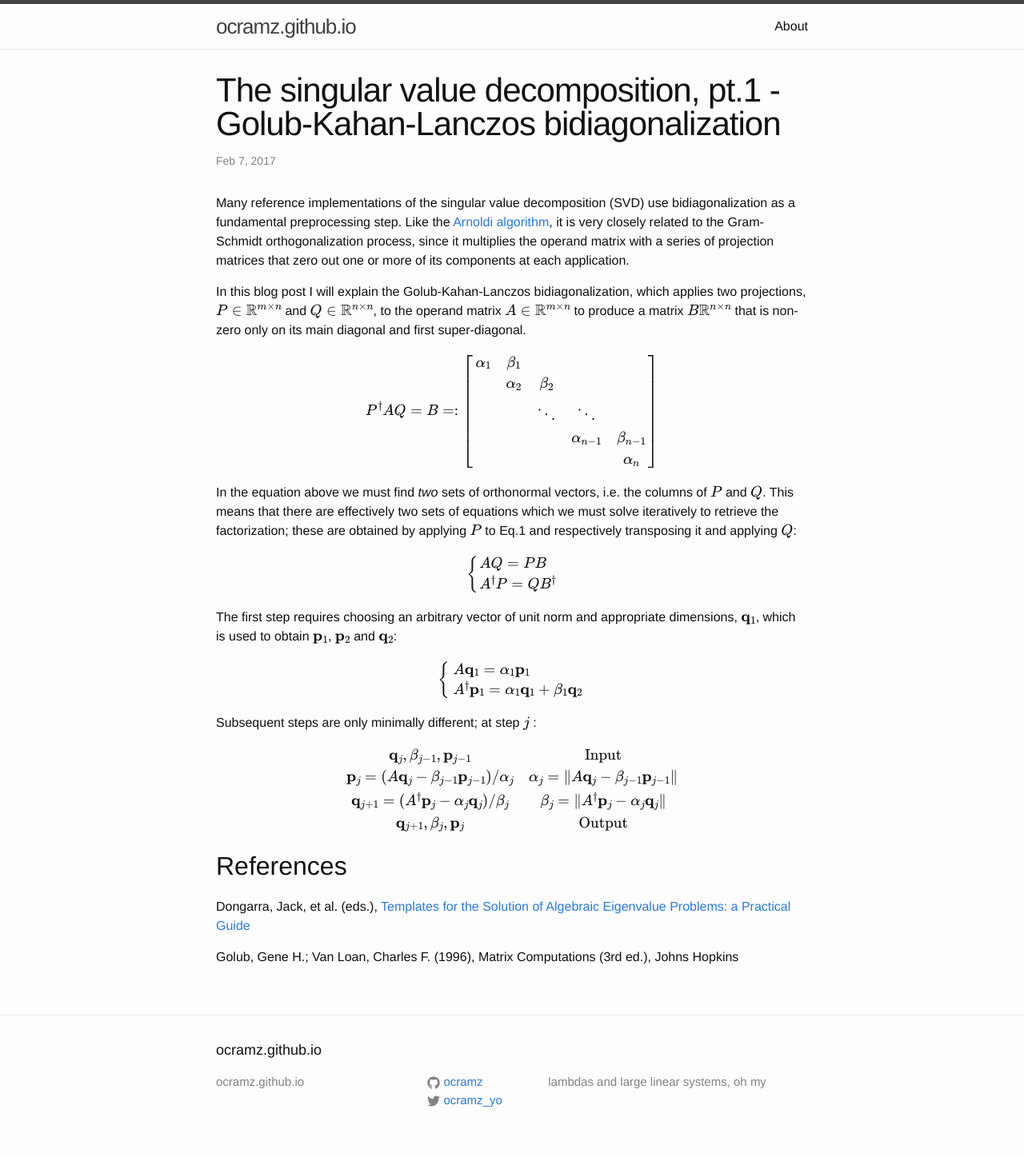
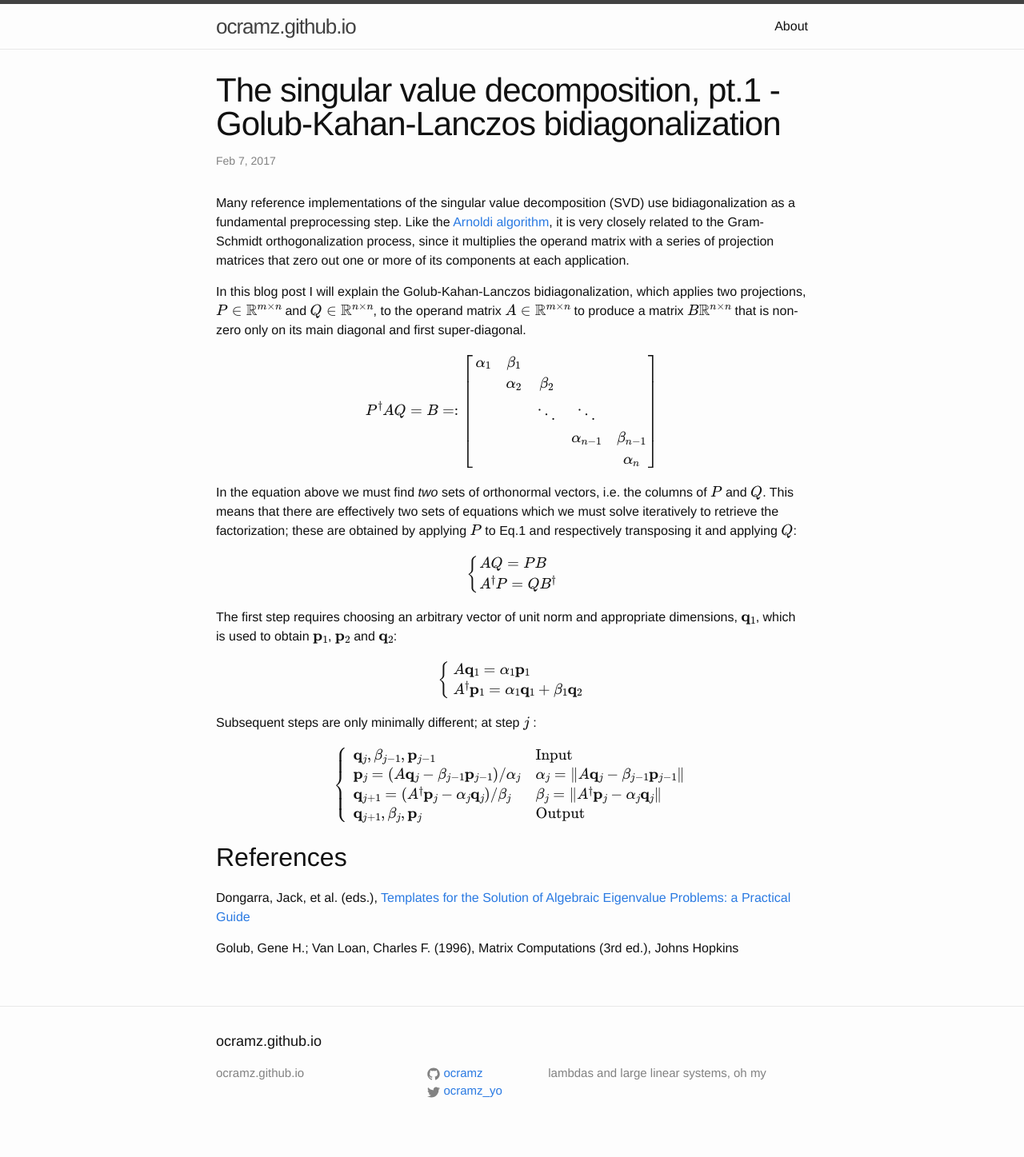
Before and after one commit to ocramz/ocramz.github.io, a Jekyll site: the page built from _posts/2017-02-07-golub-kahan-lanczos.markdown, in a window 1280 px wide. Shown: the whole page at 80% size. Built offline with Jekyll 4.4.1, drawn with Linux system fonts in a browser that asks for light colours; formulas are drawn with MathJax 3.

Commit message:
upd blog

```diff
--- a/_posts/2017-02-07-golub-kahan-lanczos.markdown
+++ b/_posts/2017-02-07-golub-kahan-lanczos.markdown
@@ -45,7 +45,7 @@ $$
 Subsequent steps are only minimally different; at step $$j$$ :
 
 $$
-\begin{array}{c c}
+\begin{cases}
 \mathbf{q}_j, \beta_{j-1}, \mathbf{p}_{j-1} & \mathrm{Input} \\
 
 \mathbf{p}_{j} = (A \mathbf{q}_{j} - \beta_{j-1} \mathbf{p}_{j-1})/\alpha_j & \alpha_j =  \|A \mathbf{q}_{j} - \beta_{j-1} \mathbf{p}_{j-1}\|  \\
@@ -53,7 +53,7 @@ $$
 \mathbf{q}_{j+1} = (A^\dagger \mathbf{p}_{j} - \alpha_{j} \mathbf{q}_{j})/\beta_j & \beta_j =  \|A^\dagger \mathbf{p}_{j} - \alpha_{j} \mathbf{q}_{j}\|  \\
 
 \mathbf{q}_{j+1}, \beta_{j}, \mathbf{p}_{j} & \mathrm{Output}
-\end{array}
+\end{cases}
 $$
 
 
```
